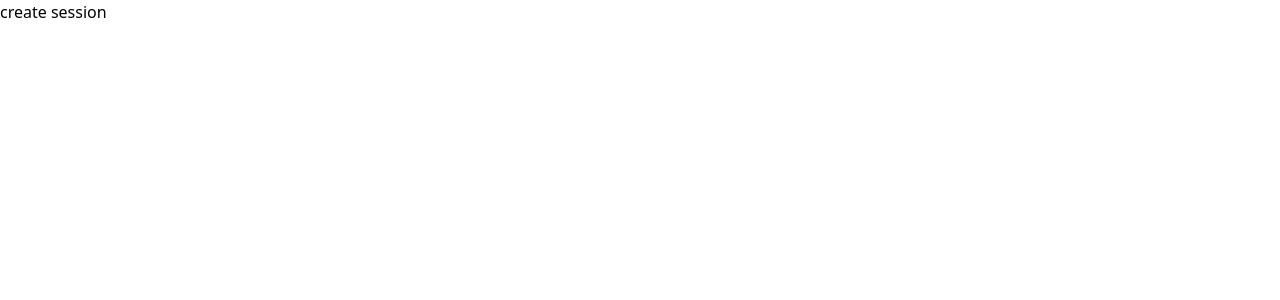
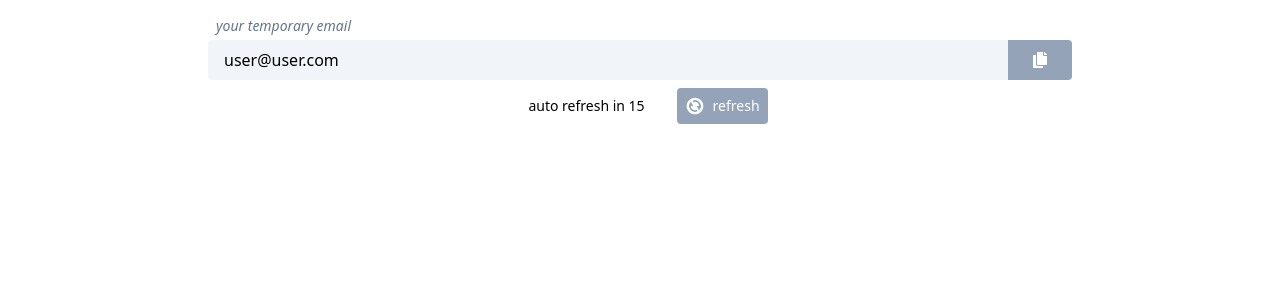
Before and after one commit to mateussousaa/DropMailChallenge, a React (Vite) app: page / in a window 1280 px wide. Shown: the top 300 px of the page. Built offline with nearby package versions, Linux system fonts and the light colour scheme.

Commit message:
feat: created the header component with static data

```diff
--- a/package.json
+++ b/package.json
@@ -13,7 +13,8 @@
     "@apollo/client": "^3.7.15",
     "graphql": "^16.6.0",
     "react": "^18.2.0",
-    "react-dom": "^18.2.0"
+    "react-dom": "^18.2.0",
+    "react-icons": "^4.9.0"
   },
   "devDependencies": {
     "@types/react": "^18.0.37",
--- a/src/App.tsx
+++ b/src/App.tsx
@@ -1,19 +1,7 @@
-import { useMutation } from '@apollo/client';
-import { INTRODUCE_SESSION } from './services/querys.ts';
+import Home from './pages/Home.tsx';
 
 function App() {
-  const [createSession, { data, loading, error }] = useMutation(INTRODUCE_SESSION);
-
-  if (data) console.log(data);
-
-  return (
-    <button
-      type="button"
-      onClick={() => createSession()}
-    >
-      create session
-    </button>
-  );
+  return (<Home />);
 }
 
 export default App;
--- /dev/null
+++ b/src/components/Header.tsx
@@ -0,0 +1,47 @@
+import { FaCopy } from 'react-icons/fa';
+import { RiRefreshFill } from 'react-icons/ri';
+
+interface HeaderProps {
+  emailValue: string,
+  refreshTime: number,
+}
+
+function Header({ emailValue, refreshTime }: HeaderProps) {
+  return (
+    <div className="p-4 max-w-4xl mx-auto">
+      <div className="flex flex-wrap items-center">
+        <span className="pl-2 italic text-sm mb-1 text-slate-500">your temporary email</span>
+        <div className="flex w-full">
+          <input
+            type="text"
+            className="w-full bg-slate-100 rounded-l px-4 py-2 focus:outline-none"
+            value={emailValue}
+          />
+          <button
+            type="button"
+            className="bg-slate-400 text-white rounded-r px-6 py-2"
+            onClick={() => navigator.clipboard.writeText(emailValue)}
+          >
+            <FaCopy />
+          </button>
+        </div>
+        <div className="flex flex-wrap items-center justify-center mx-auto">
+          <p className="mx-auto p-4 text-sm font-light">
+            auto refresh in
+            {' '}
+            {refreshTime}
+          </p>
+          <button
+            type="button"
+            className="ml-4 p-2 bg-slate-400 rounded text-white flex items-center gap-2 text-sm font-light"
+          >
+            <RiRefreshFill size="20" />
+            refresh
+          </button>
+        </div>
+      </div>
+    </div>
+  );
+}
+
+export default Header;
--- /dev/null
+++ b/src/pages/Home.tsx
@@ -0,0 +1,11 @@
+import Header from '../components/Header.tsx';
+
+function Home() {
+  return (
+    <div>
+      <Header emailValue="user@user.com" refreshTime={15} />
+    </div>
+  );
+}
+
+export default Home;
```
Also changed, not shown: 1 other file (tests, documents, lock files or other folders).
